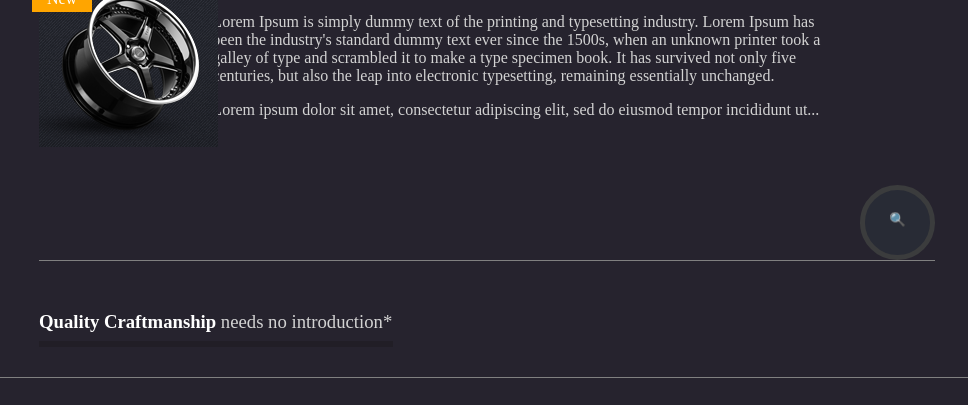
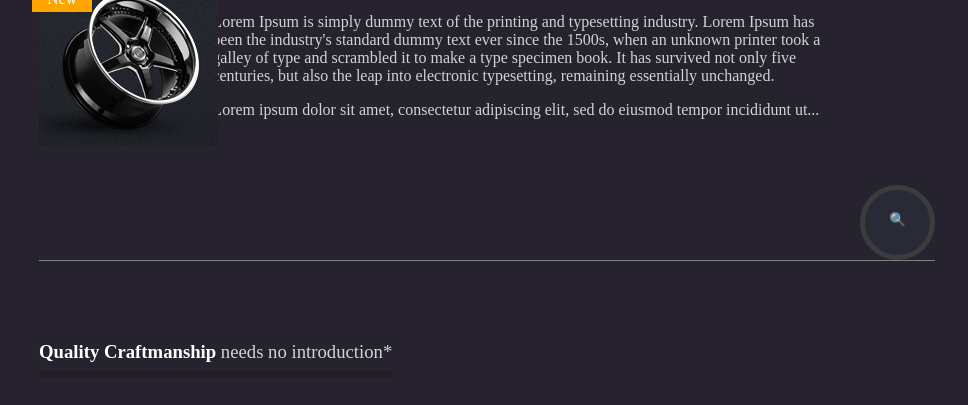
Before and after one commit to JustG0Gi/Project-PINSTRIP-08.03.2021, a plain HTML site: page index.html in a window 1280 px wide. Shown: the part 1047-1452 px from the top of the page, without its empty margins (153-1121 px from the left). Drawn offline with Linux system fonts and the light colour scheme.

Commit message:
Update style.css

```diff
--- a/css/style.css
+++ b/css/style.css
@@ -150,7 +150,7 @@ body {
     height: 30px;
     color: white;
     border-bottom: 6px solid rgb(22, 21, 21, 0.3);
-    margin: 50px 0px 0px 15%;
+    margin: 80px 0px 0px 15%;
 
 }
 .headline span {
```
